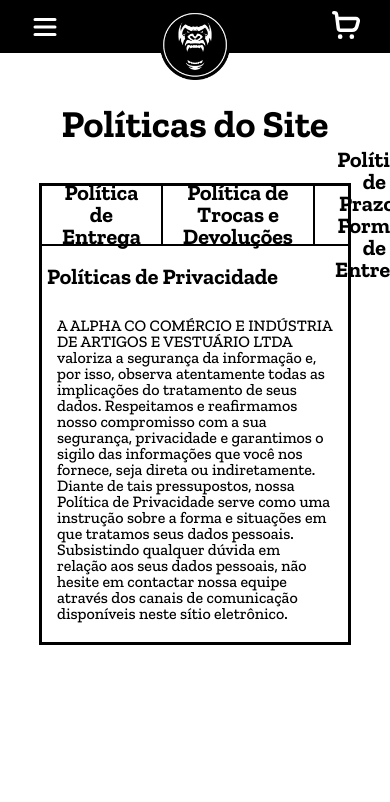
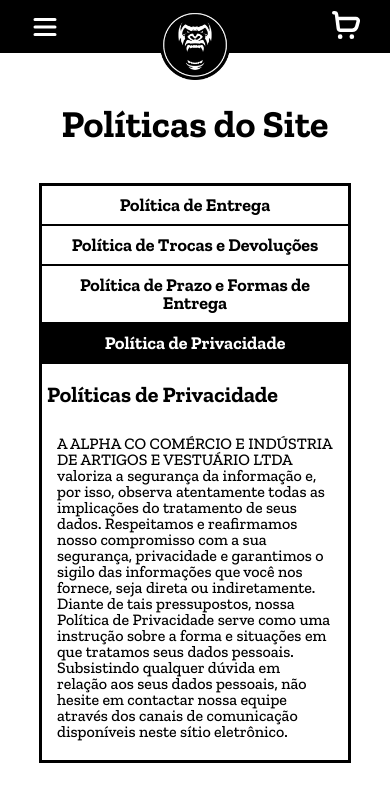
Before and after one commit to Scalco7/ecoomerce-web, a Next.js app: page /policies in a window 390 px wide. Shown: the top 802 px of the page. Built offline with nearby package versions, Linux system fonts and the light colour scheme.

Commit message:
responsividade

```diff
--- a/src/app/policies/page.tsx
+++ b/src/app/policies/page.tsx
@@ -43,7 +43,7 @@ export default function Policies() {
         <section className={styles.dataSection}>
           <nav className={styles.navBar}>
             <section
-              className={`${styles.navTextBox} ${styles.borderRight} ${
+              className={`${styles.navTextBox} ${styles.divisionBorder} ${
                 section == "delivery" ? styles.selected : null
               }`}
               onClick={() => handleChangeSection("delivery")}
@@ -51,7 +51,7 @@ export default function Policies() {
               Política de Entrega
             </section>
             <section
-              className={`${styles.navTextBox} ${styles.borderRight} ${
+              className={`${styles.navTextBox} ${styles.divisionBorder} ${
                 section == "exchanges" ? styles.selected : null
               }`}
               onClick={() => handleChangeSection("exchanges")}
@@ -59,7 +59,7 @@ export default function Policies() {
               Política de Trocas e Devoluções
             </section>
             <section
-              className={`${styles.navTextBox} ${styles.borderRight} ${
+              className={`${styles.navTextBox} ${styles.divisionBorder} ${
                 section == "term" ? styles.selected : null
               }`}
               onClick={() => handleChangeSection("term")}
--- a/src/app/policies/style.module.css
+++ b/src/app/policies/style.module.css
@@ -44,10 +44,10 @@
 
 .navBar {
   width: 100%;
-  height: 60px;
+  height: min-content;
   border-bottom: 2px solid black;
   display: flex;
-  flex-direction: row;
+  flex-direction: column;
 }
 
 .navTextBox {
@@ -57,16 +57,45 @@
   align-items: center;
   justify-content: center;
   text-align: center;
-  padding: 0px 20px;
-  font-size: 22px;
+  padding: 10px 20px;
+  font-size: 18px;
   cursor: pointer;
 }
 
-.borderRight {
-  border-right: 2px solid black;
+.divisionBorder {
+  border-bottom: 2px solid black;
 }
 
 .selected {
   background-color: black;
   color: white;
 }
+
+@media (min-width: 576px) {
+  .navTextBox {
+    font-size: 22px;
+  }
+}
+
+@media (min-width: 992px) {
+  .divisionBorder {
+    border-right: 2px solid black;
+    border-bottom: none;
+  }
+
+  .navBar {
+    height: 60px;
+    flex-direction: row;
+  }
+
+  .navTextBox {
+    font-size: 18px;
+    padding: 0px 20px;
+  }
+}
+
+@media (min-width: 1200px) {
+  .navTextBox {
+    font-size: 22px;
+  }
+}
```
